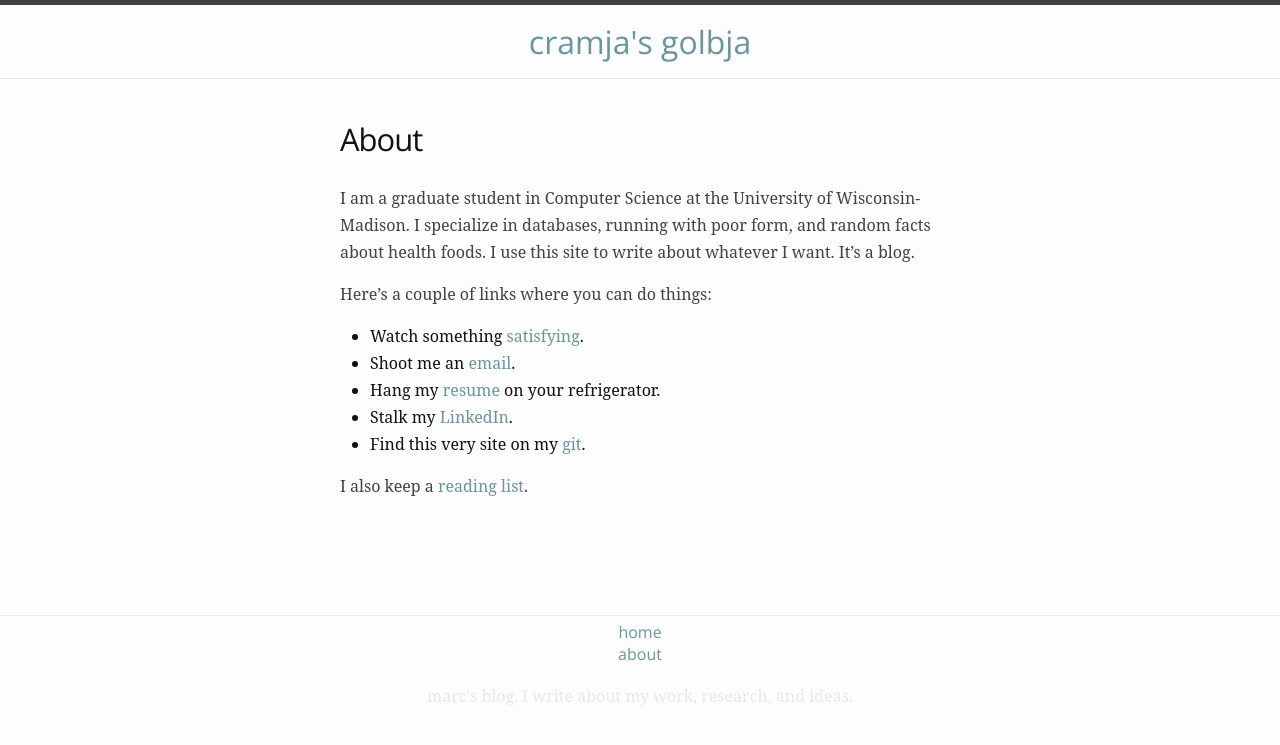
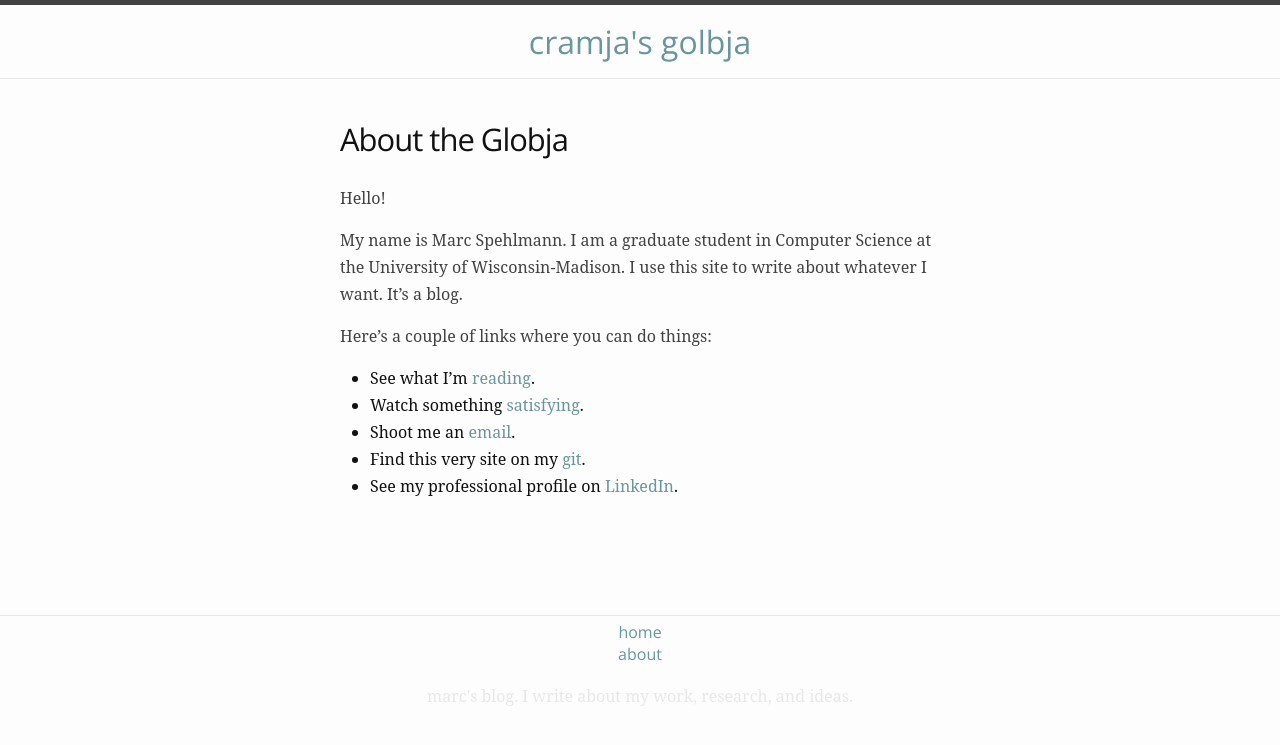
Before and after one commit to cramja/cramja.github.io, a Jekyll site: the page built from about.md, in a window 1280 px wide. Shown: the top 745 px of the page. Built offline with Jekyll 4.4.1, drawn with Linux system fonts in a browser that asks for light colours.

Commit message:
about update

```diff
--- a/about.md
+++ b/about.md
@@ -1,17 +1,16 @@
 ---
 layout: page
 permalink: /about/
-title: About
+title: About the Globja
 ---
+Hello!
 
-I am a graduate student in Computer Science at the University of Wisconsin-Madison. I specialize in databases, running with poor form, and random facts about health foods. I use this site to write about whatever I want. It's a blog.
+My name is Marc Spehlmann. I am a graduate student in Computer Science at the University of Wisconsin-Madison. I use this site to write about whatever I want. It's a blog.
 
 Here's a couple of links where you can do things:
 
+*  See what I'm [reading](/reading/).
 *  Watch something [satisfying](http://i.imgur.com/AqLvXJh.gifv).
 *  Shoot me an [email](mailto:marc.spehlmann@gmail.com).
-*  Hang my [resume](/assets/resume.pdf) on your refrigerator.
-*  Stalk my [LinkedIn](https://www.linkedin.com/pub/marc-spehlmann/8b/25/a6/).
 *  Find this very site on my [git](https://github.com/cramja).
-
-I also keep a [reading list](/reading/).
+*  See my professional profile on [LinkedIn](https://www.linkedin.com/pub/marc-spehlmann/8b/25/a6/).
```
Also changed, not shown: _posts/2017-04-08-colors.md (+7 -1 lines), 1 other file.
